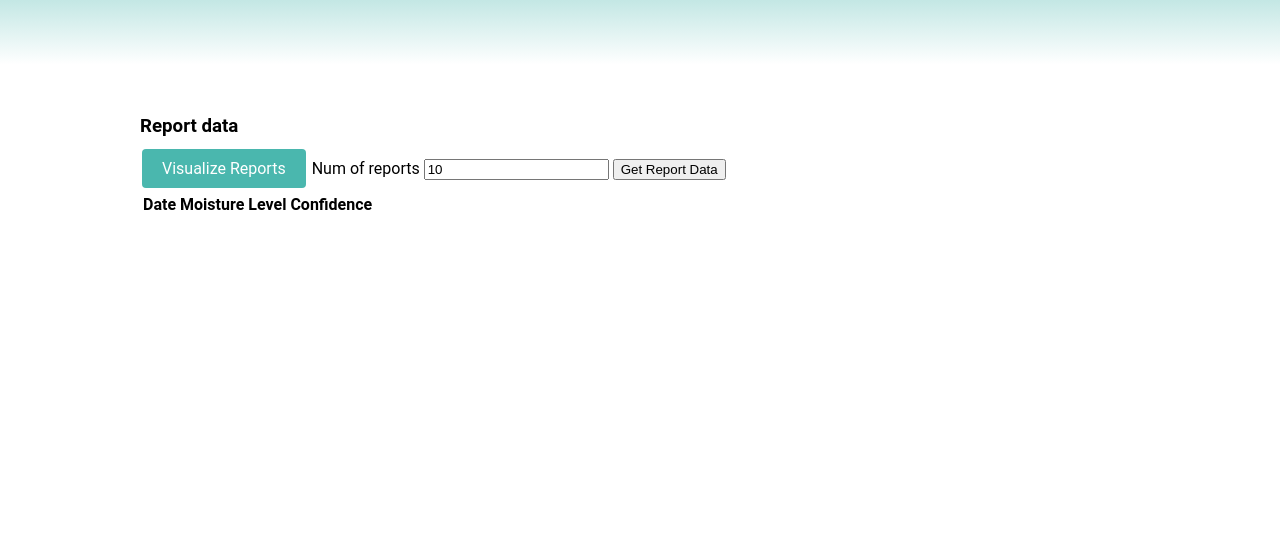
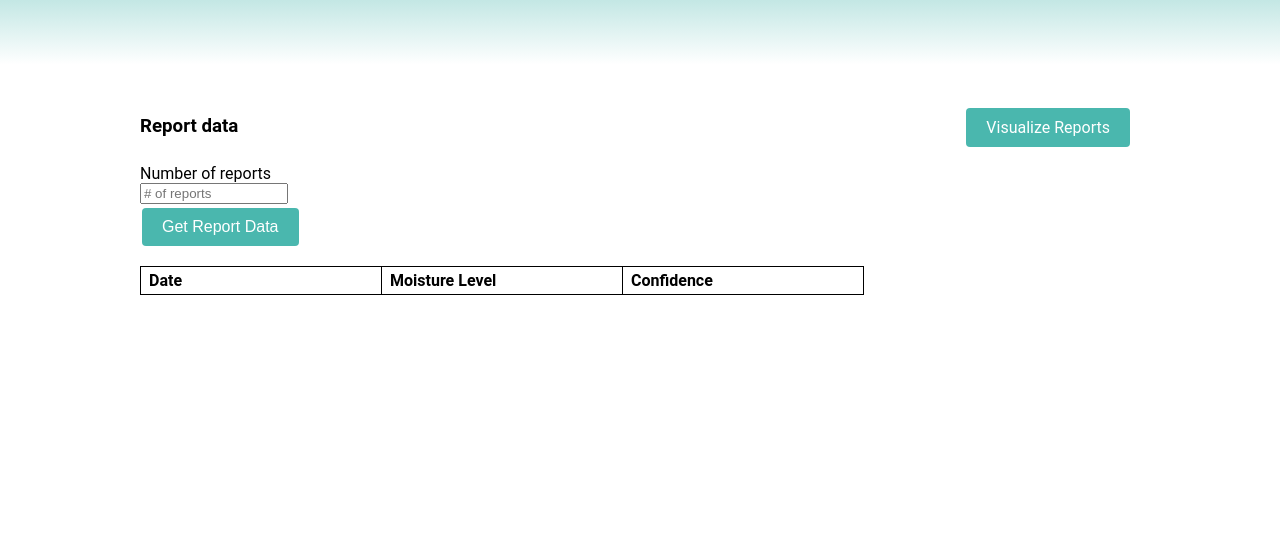
Before and after one commit to LeaderBrand-AUT/Spinach-Demo, a Flask app: page /reports in a window 1280 px wide. Shown: the part 131-666 px from the top of the page. Run offline with Flask 3, Linux system fonts and the light colour scheme; lists and menus that the app fills with data are empty; parts of the project's set-up code (start-up, migrations or seed data) failed here and were passed over.

Commit message:
Dynamically get reports from DB
User can get a specified number of DB entries, which will then be displayed back to the user

```diff
--- a/static/css/style.css
+++ b/static/css/style.css
@@ -10,6 +10,10 @@ body {
     vertical-align: middle;
     width: 32px;
     height: 32px;
+}
+
+.error {
+    color: red;
 }
 
 a {
@@ -146,6 +150,7 @@ form .submit:hover {
     width: 1000px;
     max-width: 80%;
     margin-top: 96px;
+    position: relative;
 }
 
 .reports-content ul {
@@ -186,19 +191,12 @@ form .submit:hover {
     margin: 16px;
 }
 
-.view-report-btn {
-    margin-right: 16px;
-    padding: 16px;
-    border-radius: 12px;
-    background: #4AB7AE;
-    color: white;
-}
-
 /* View Report */
 .report-content {
     width: 800px;
     max-width: 80%;
     margin-top: 64px;
+    position: relative;
 }
 
 .report-content p {
@@ -256,6 +254,27 @@ form .submit:hover {
     height: 20px;
     vertical-align: middle;
     margin-right: 12px;
+}
+
+.get_reports input {
+    width: 140px;
+}
+
+#reports-table {
+    border-collapse: collapse;
+}
+
+#reports-table th, #reports-table td {
+    text-align: left;
+    min-width: 200px;
+    border: 1px solid black;
+    padding: 4px 32px 4px 8px;
+}
+
+.visualize-reports {
+    position: absolute;
+    top: 8px;
+    right: 8px;
 }
 
 /* LIVE DATA */
@@ -330,7 +349,6 @@ form .submit:hover {
     padding: 10px 20px;
     text-align: center;
     text-decoration: none;
-    display: inline-block;
     font-size: 16px;
     margin: 4px 2px;
     cursor: pointer;
--- a/templates/reports.html
+++ b/templates/reports.html
@@ -5,13 +5,21 @@
 
     <div class="reports-content">
         <h3>Report data</h3>
-        <a href="{{ url_for('visuals') }}" class="visual-btn">Visualize Reports</a>
-        <label for="rows">Num of reports</label>
-        <input type="number" id="rows" name="rows" value="10">
-        <button onclick="getReportData()">Get Report Data</button>
+        <a href="{{ url_for('visuals') }}" class="visual-btn visualize-reports">Visualize Reports</a>
+
+        <br />
+
+        <div class="get_reports">
+            <label for="rows">Number of reports</label>
+            <br>
+            <input type="number" id="rows" name="rows" min="1" placeholder="# of reports"/>
+            <br>
+            <button onclick="getReportData()" class="visual-btn">Get Report Data</button>
+            <p class="error" id="get_report_error"></p>
+        </div>
 
         <table id="reports-table">
-            <tr>
+            <tr id="reports-table-headers">
                 <th>Date</th>
                 <th>Moisture Level</th>
                 <th>Confidence</th>
@@ -23,20 +31,53 @@
 
     <script>
         async function getReportData() {
+            // remove any existing rows
+            const deleteExistingRows = () => {
+                return new Promise((resolve) => {
+                    let existingRows = Array.from(document.getElementsByTagName('tr'));
+
+                    for (let i = 1; i < existingRows.length; i++) {
+                        existingRows[i].remove();
+                    }
+
+                    resolve();
+                })
+            }
+
+            await deleteExistingRows();
+
+            // get num of rows to fetch
             const rows = document.getElementById('rows').value
 
+            // error handling
+            if (rows < 1) {
+                document.getElementById('get_report_error').innerText = "Please select a value of at least 1";
+                return;
+            } else {
+                document.getElementById('get_report_error').innerText = "";
+            }
+
+            // get data
             const res = await fetch(`/get_report_data?rows=${rows}`);
             const data = await res.json();
 
-            console.log(data)
-
+            // create table entry
             data.forEach(report => {
                 let tr = document.createElement('tr')
-                tr.appendChild(document.createElement('td').innerText = report.time)
-                tr.appendChild(document.createElement('td').innerText = report.moisture_level)
-                tr.appendChild(document.createElement('td').innerText = report.accuracy)
 
-                document.getElementById('reports-table').appendChild(tr)
+                let time = document.createElement('td');
+                let moisture_level = document.createElement('td');
+                let accuracy = document.createElement('td');
+
+                time.innerText = report.time;
+                moisture_level.innerText = report.moisture_level;
+                accuracy.innerText = report.accuracy;
+
+                tr.append(time)
+                tr.append(moisture_level)
+                tr.append(accuracy)
+
+                document.getElementById('reports-table').append(tr)
             });
         }
     </script>
```
